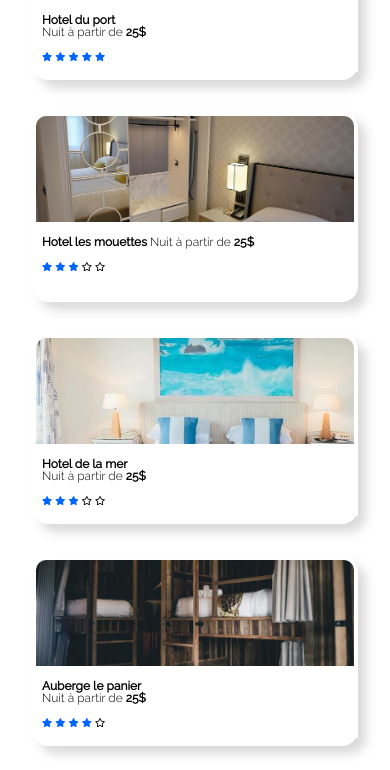
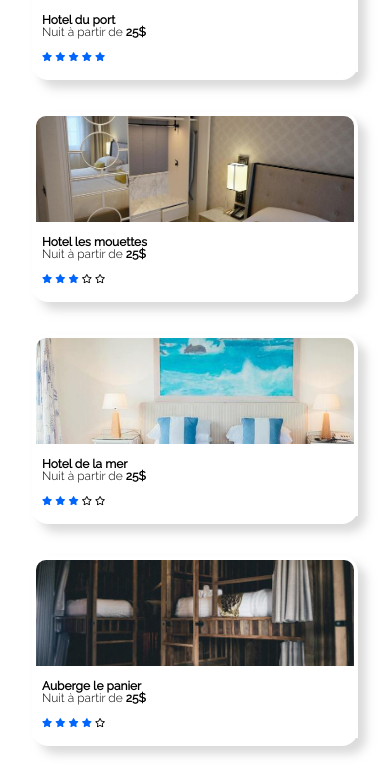
Before and after one commit to OlivierZoungrana/OlivierZoungrana_2_01042021, a plain HTML site: page index.html in a window 390 px wide. Shown: the part 1654-2424 px from the top of the page. Drawn offline with Linux system fonts and the light colour scheme.

Commit message:
responsive V2

```diff
--- a/index.html
+++ b/index.html
@@ -107,7 +107,7 @@
                                 <img class="arrondi" src="./images/hebergements/4_small/reisetopia-B8WIgxA_PFU-unsplash.jpg" alt="">
                             </div>
                             <p class="article-info">
-                               <strong>Hotel les mouettes</strong>
+                               <strong>Hotel les mouettes</strong><br>
                                 Nuit à partir de  <strong>25$ </strong><br><br>
                              <i class="fas fa-star xs blue fa-xs"></i>
                              <i class="fas fa-star blue fa-xs"></i>
```
